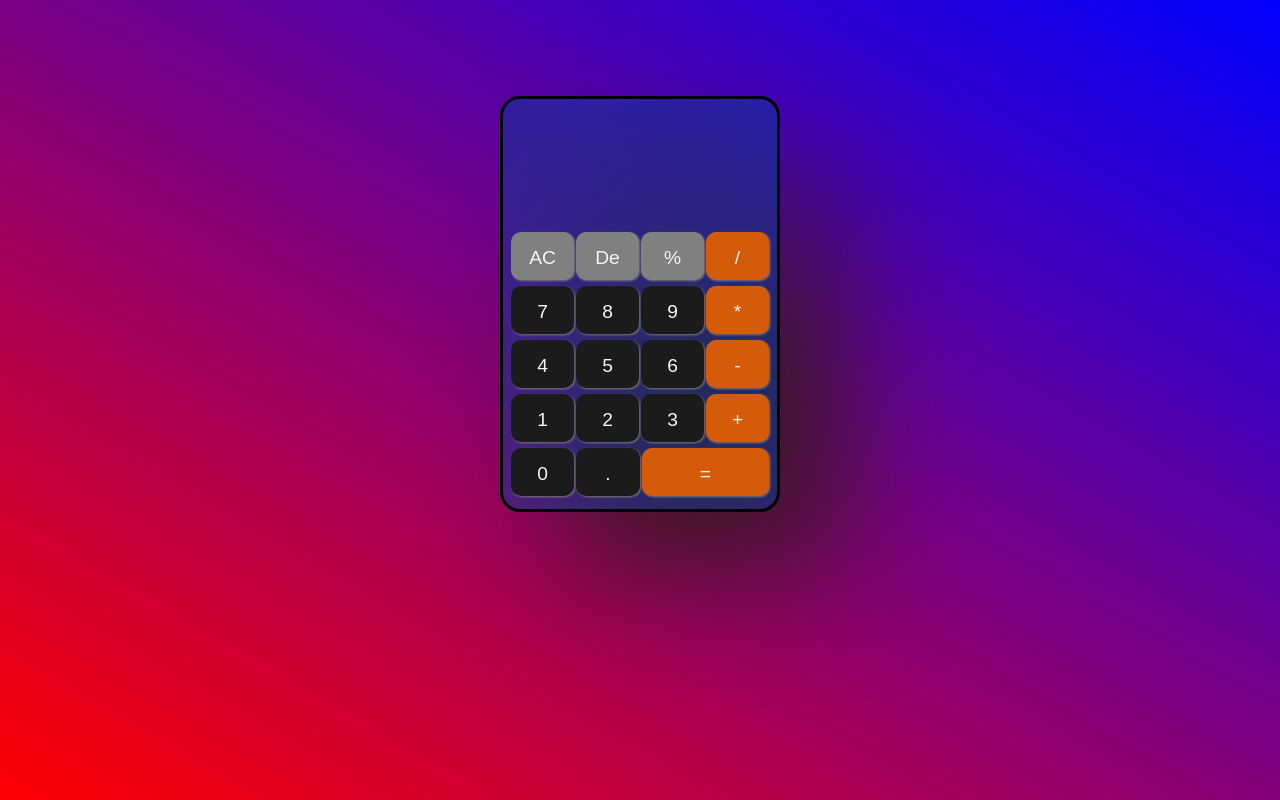
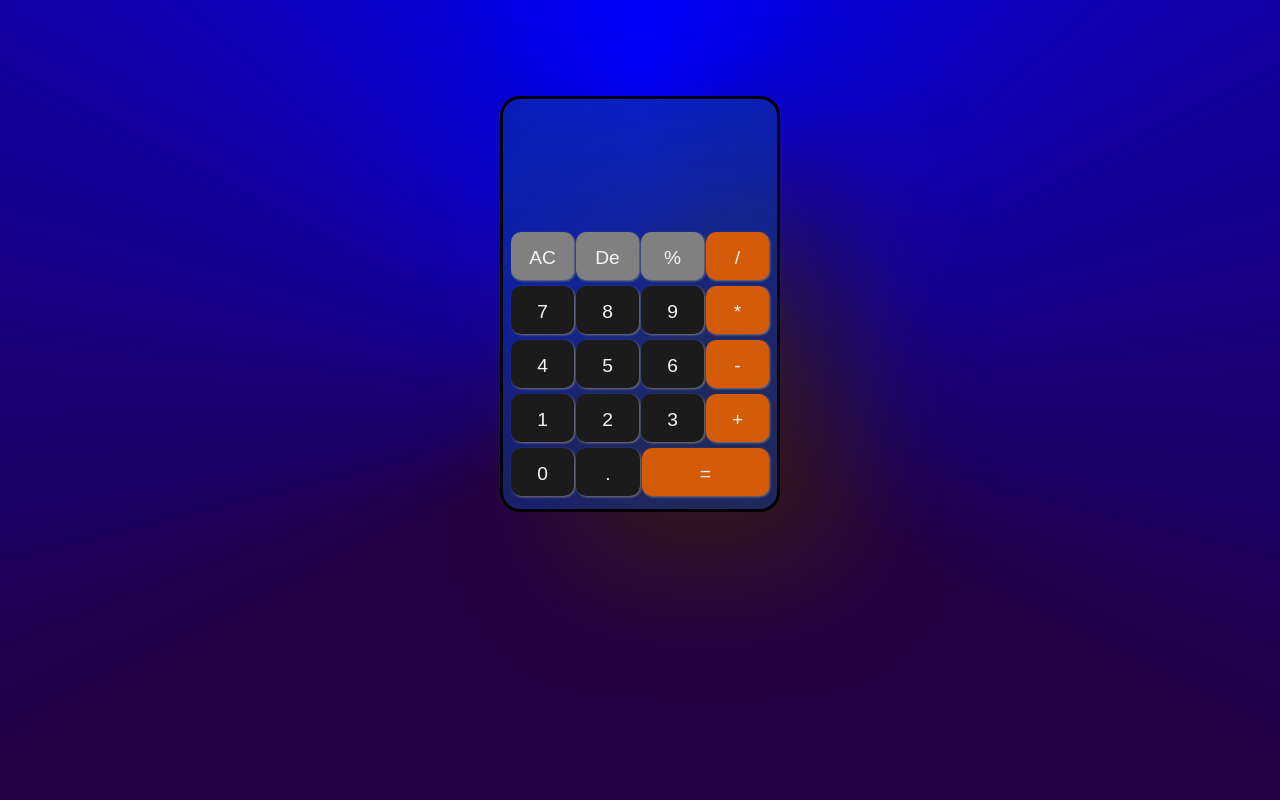
Before and after one commit to Kaleblamar/calculator, a plain HTML site: page index.html in a window 1280 px wide. Drawn offline with Linux system fonts and the light colour scheme.

Commit message:
added index.html file

```diff
--- a/style.css
+++ b/style.css
@@ -7,7 +7,16 @@ html {
   min-height: 100%;
 }
 body {
-  background: linear-gradient(30deg, red, blue);
+  background-color: hsl(224, 32%, 20%);
+  background-image: conic-gradient(
+    from 0deg at 50% 50%,
+    blue,
+    purple,
+    purple,
+    blue
+  );
+  background-blend-mode: hard-light;
+  /* background: linear-gradient(30deg, red, blue); */
   background-size: cover;
 }
 .container {
```
Also changed, not shown: index.html (renamed from calculator.html).
